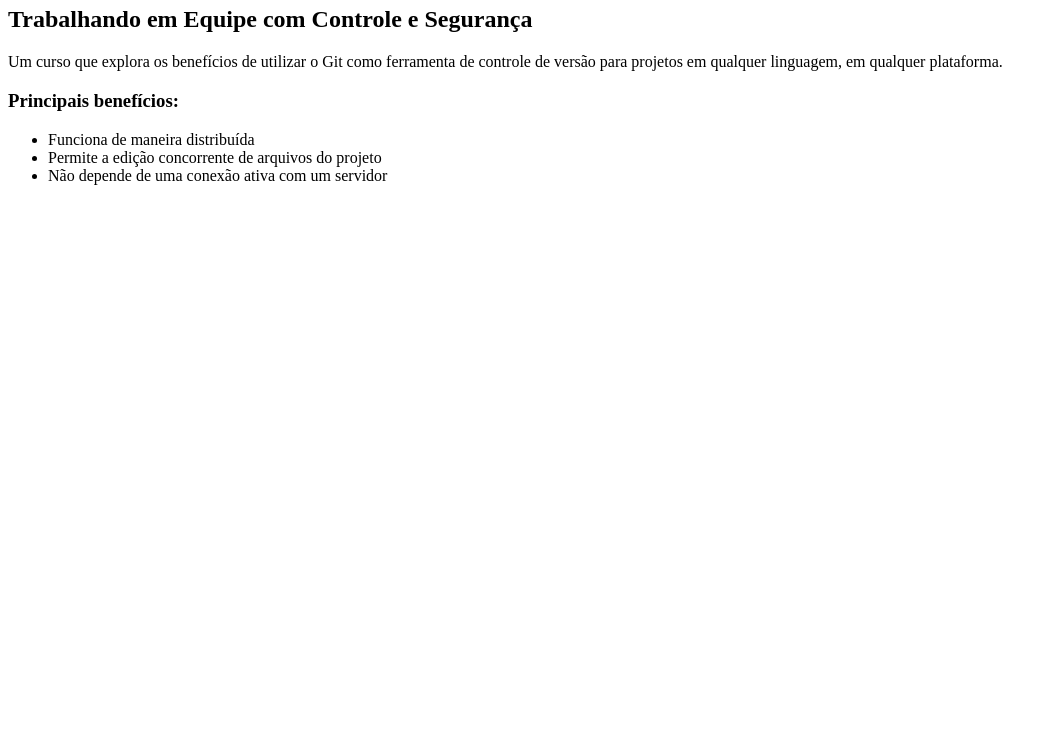
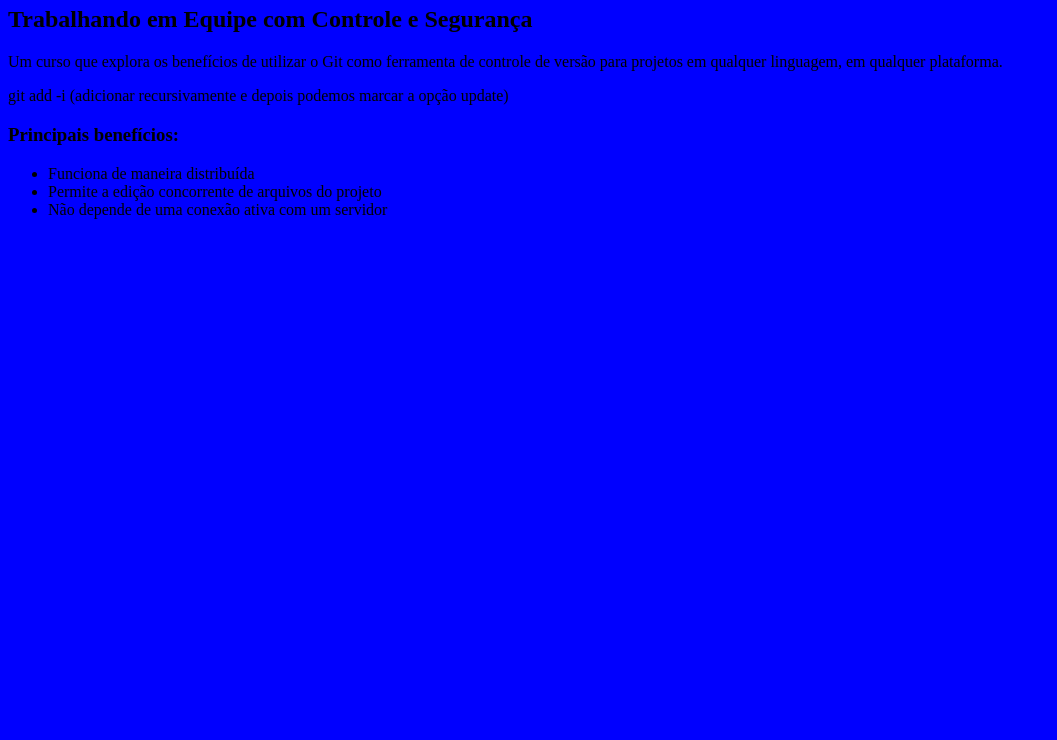
Before and after one commit to AndreasBorba/curso-git, a plain HTML site: page index.html in a window 1280 px wide. Shown: the part 60-800 px from the top of the page, without its empty margins (0-1057 px from the left). Drawn offline with Linux system fonts and the light colour scheme.

Commit message:
Adicionando estilo para página

```diff
--- /dev/null
+++ b/estilo.css
@@ -0,0 +1,3 @@
+body{
+    background-color: blue;
+}
--- a/index.html
+++ b/index.html
@@ -1,12 +1,13 @@
 <html>
     <head>
+        <link rel="stylesheet" type="text/css" href="estilo.css">
     </head>
     <body>
         <h1>Git</h1>
         <h2>Trabalhando em Equipe com Controle e Segurança</h2>
 
         <p>Um curso que explora os benefícios de utilizar o Git como ferramenta de controle de versão para projetos em qualquer linguagem, em qualquer plataforma.</p>
-
+        <p>git add -i (adicionar recursivamente e depois podemos marcar a opção update)</p>
         <h3>Principais benefícios:</h3>
         <ul>
             <li>Funciona de maneira distribuída</li>
```
